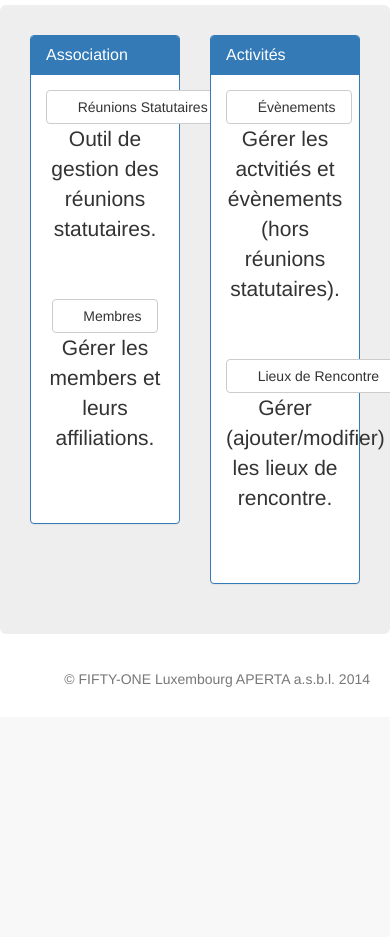
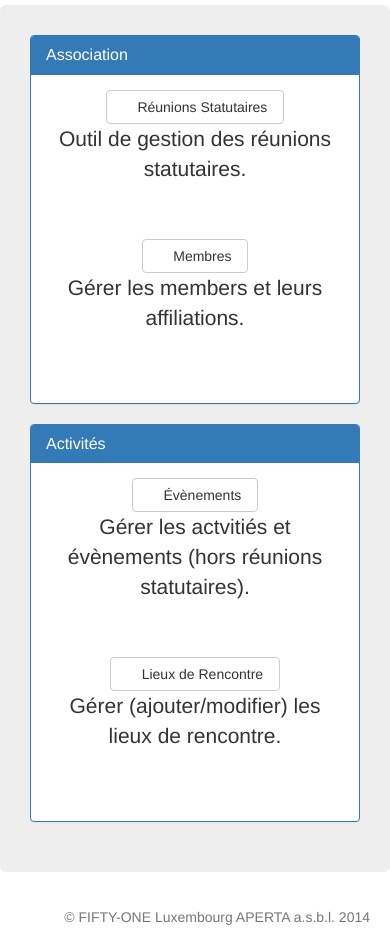
Before and after one commit to psteichen/aperta-cms, a Django app: page / in a window 390 px wide. Shown: the part 127-1064 px from the top of the page. Before the commit the page ends 814 px from the top, so only its background shows below. Run offline with Django 3.2, Linux system fonts and the light colour scheme; the visitor is signed in with stand-in values (Sample User, id 1); parts of the project's set-up code (start-up, migrations or seed data) failed here and were passed over; some libraries are stand-ins or nearby versions; some web fonts are replaced.

Commit message:
adjusted cols to only be in one row for small or larger devices

```diff
--- a/cms/templates/actions.html
+++ b/cms/templates/actions.html
@@ -5,7 +5,7 @@
 {% if title %}<h2>{{ title }}</h2>{% endif %}
   {% for part in actions %}
   {% if part.has_perms in perms or not part.has_perms %}
-  <div class="col-xs-6">
+  <div class="col-sm-6">
     <div class="panel panel-primary">
      {% if part.heading %}
       <div class="panel-heading">
```
